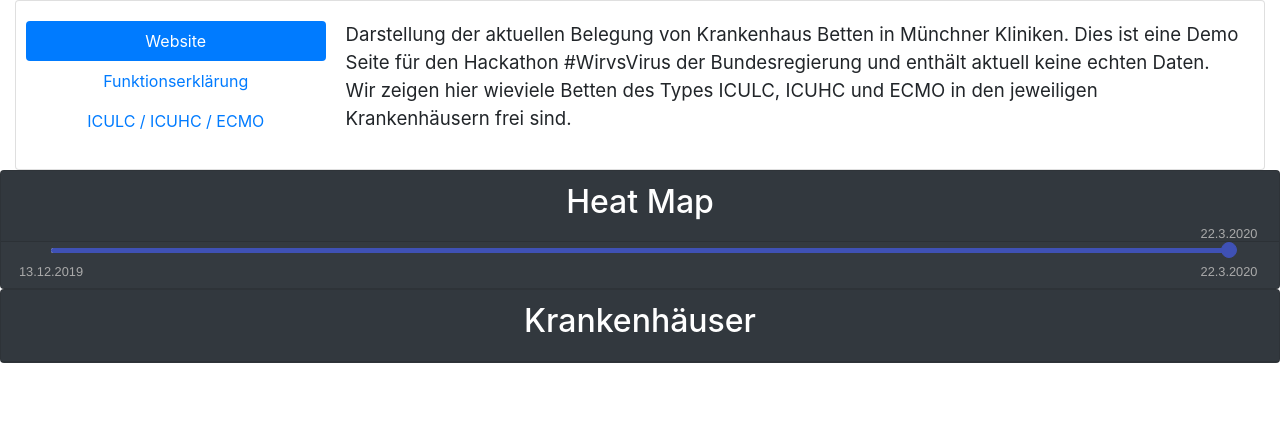
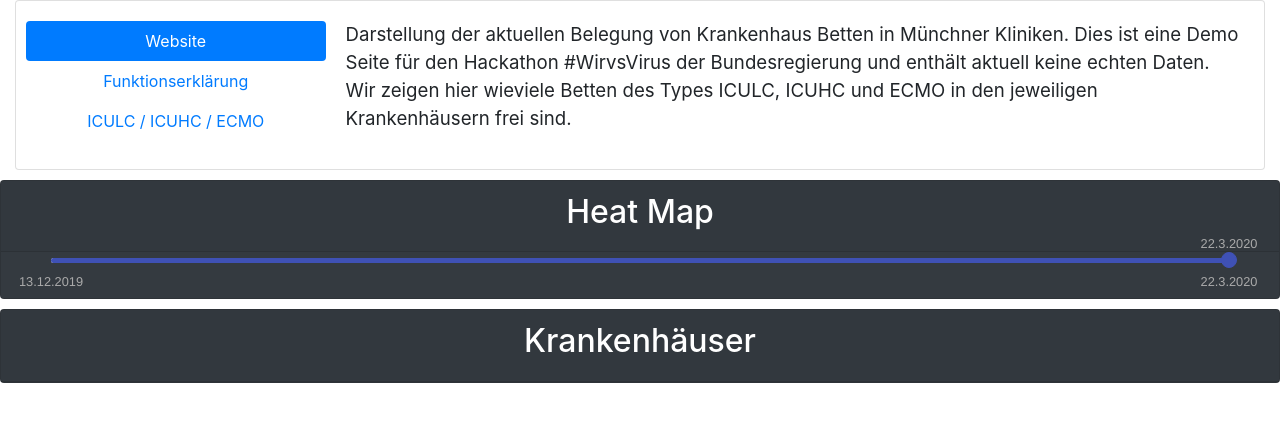
Before and after one commit to domWinter/wirvsvirushackathon, a React (Create React App) app: page / in a window 1280 px wide. Shown: the top 422 px of the page. Built offline with nearby package versions, Linux system fonts and the light colour scheme; no server answers.

Commit message:
fixed margins

```diff
--- a/src/components/MainRoute.tsx
+++ b/src/components/MainRoute.tsx
@@ -102,7 +102,7 @@ export const MainRoute = () => {
               </Card>
             </Col>
           </Row>
-          <Row style={{marginTop: '10px', margin: 0}}>
+          <Row style={{marginTop: '10px', marginLeft: 0, marginRight: 0}}>
             <Col style={{ maxWidth: '100%', 'padding': 0 }}>
               <Card className="bg-dark text-white">
                 <FormattedMessage
@@ -130,7 +130,7 @@ export const MainRoute = () => {
               </Card>
             </Col>
         </Row>
-        <Row style={{margin: 0}}>
+        <Row style={{marginTop: '10px', marginLeft: 0, marginRight: 0}}>
           <Col style={{ maxWidth: '100%', 'padding': 0 }}>
             <Card className="bg-dark text-white">
               <FormattedMessage
```
